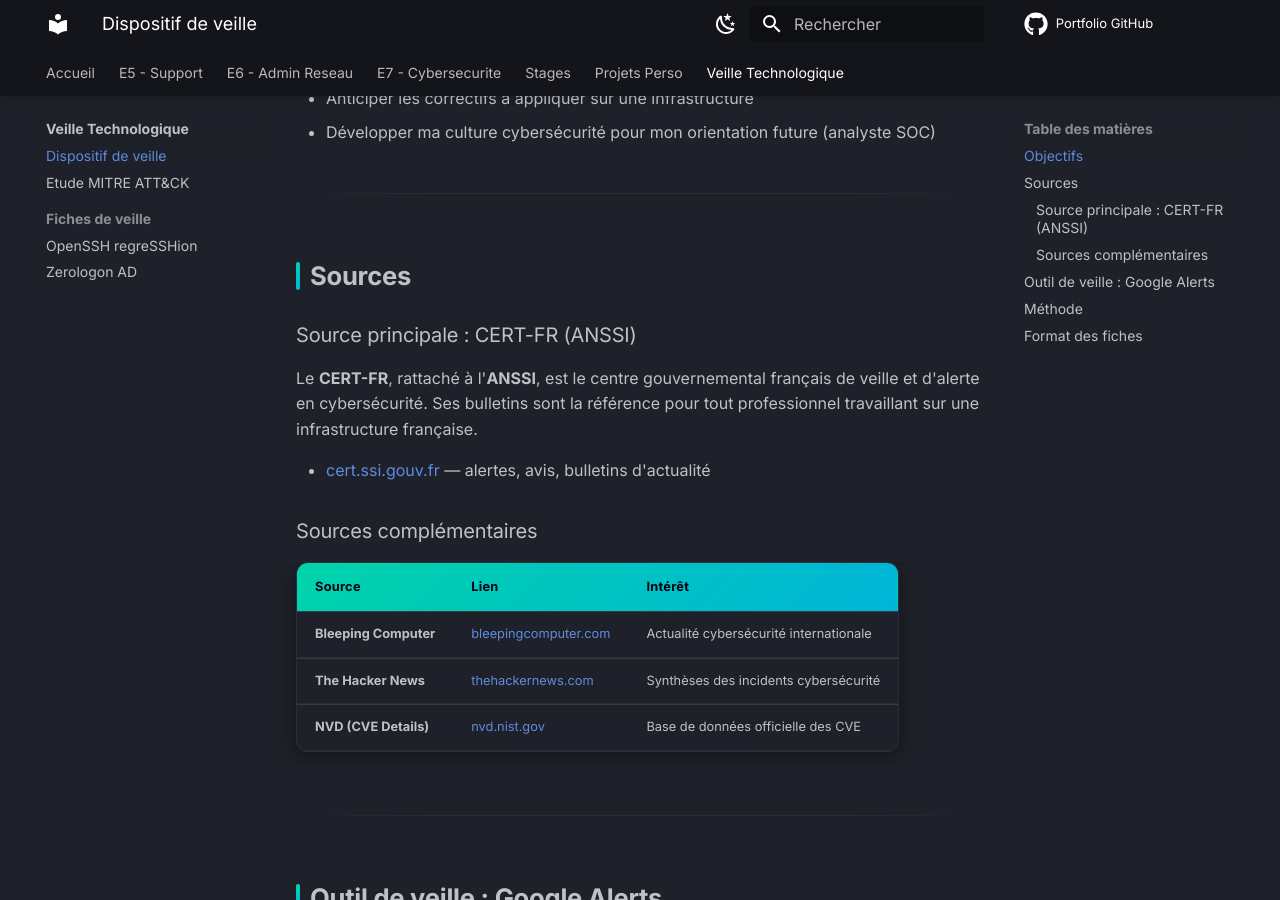
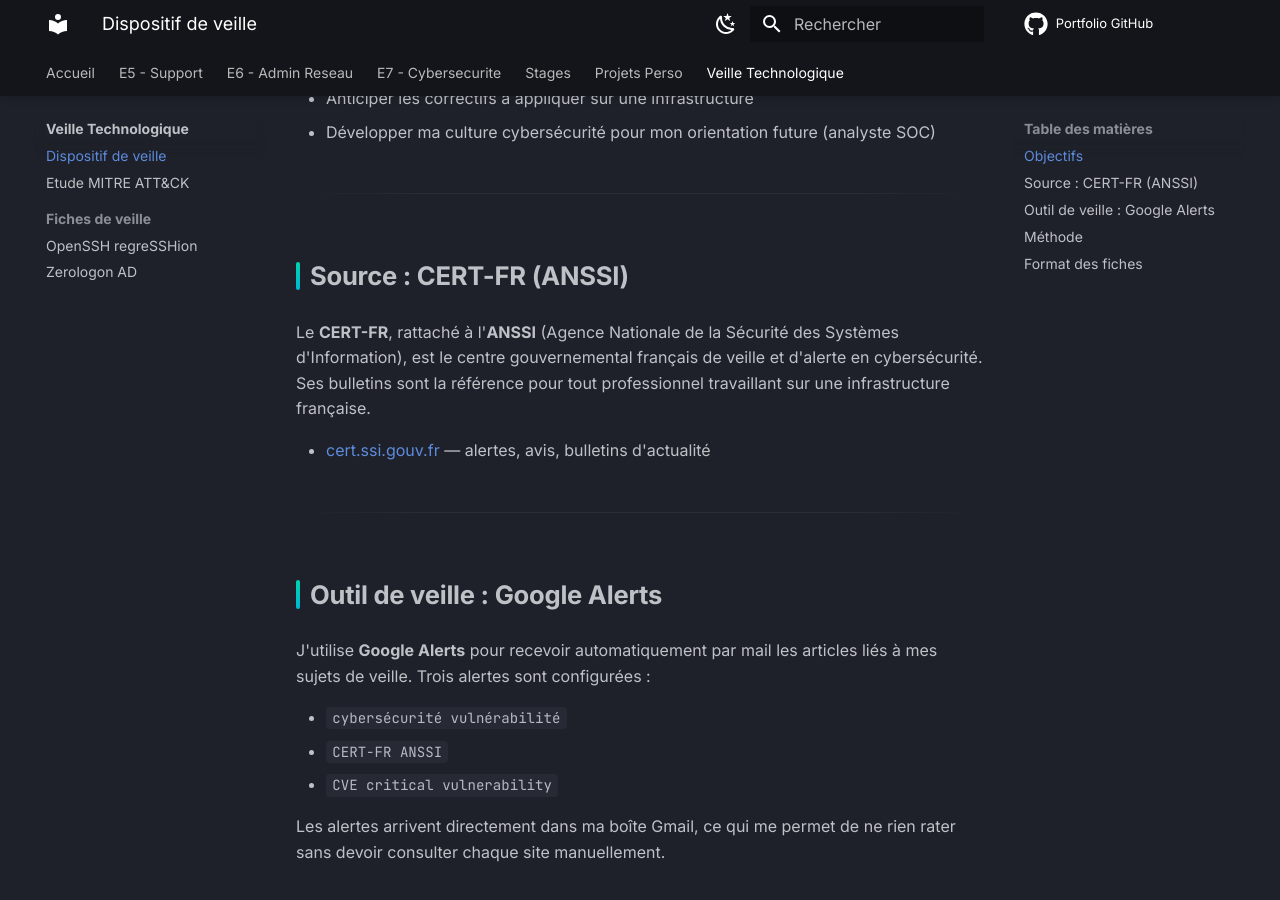
Before and after one commit to hnrio1/Portefolio-Sisr-, an MkDocs documentation site: the page built from docs/Veille-Technologique/Dispositif-de-veille.md, in a window 1280 px wide and 900 px high, scrolled down 540 px. Built offline with MkDocs 1.6.1 and Material for MkDocs 9.7.7, drawn with Linux system fonts in a browser that asks for light colours; comment, search, counter and statistics services are not loaded.

Commit message:
Simplification finale veille : CERT-FR + Google Alerts uniquement

```diff
--- a/docs/Veille-Technologique/Dispositif-de-veille.md
+++ b/docs/Veille-Technologique/Dispositif-de-veille.md
@@ -13,21 +13,11 @@
 
 ---
 
-## Sources
+## Source : CERT-FR (ANSSI)
 
-### Source principale : CERT-FR (ANSSI)
-
-Le **CERT-FR**, rattaché à l'**ANSSI**, est le centre gouvernemental français de veille et d'alerte en cybersécurité. Ses bulletins sont la référence pour tout professionnel travaillant sur une infrastructure française.
+Le **CERT-FR**, rattaché à l'**ANSSI** (Agence Nationale de la Sécurité des Systèmes d'Information), est le centre gouvernemental français de veille et d'alerte en cybersécurité. Ses bulletins sont la référence pour tout professionnel travaillant sur une infrastructure française.
 
 - [cert.ssi.gouv.fr](https://www.cert.ssi.gouv.fr/) — alertes, avis, bulletins d'actualité
-
-### Sources complémentaires
-
-| Source | Lien | Intérêt |
-|--------|------|---------|
-| **Bleeping Computer** | [bleepingcomputer.com](https://www.bleepingcomputer.com/) | Actualité cybersécurité internationale |
-| **The Hacker News** | [thehackernews.com](https://thehackernews.com/) | Synthèses des incidents cybersécurité |
-| **NVD (CVE Details)** | [nvd.nist.gov](https://nvd.nist.gov/) | Base de données officielle des CVE |
 
 ---
 
```
